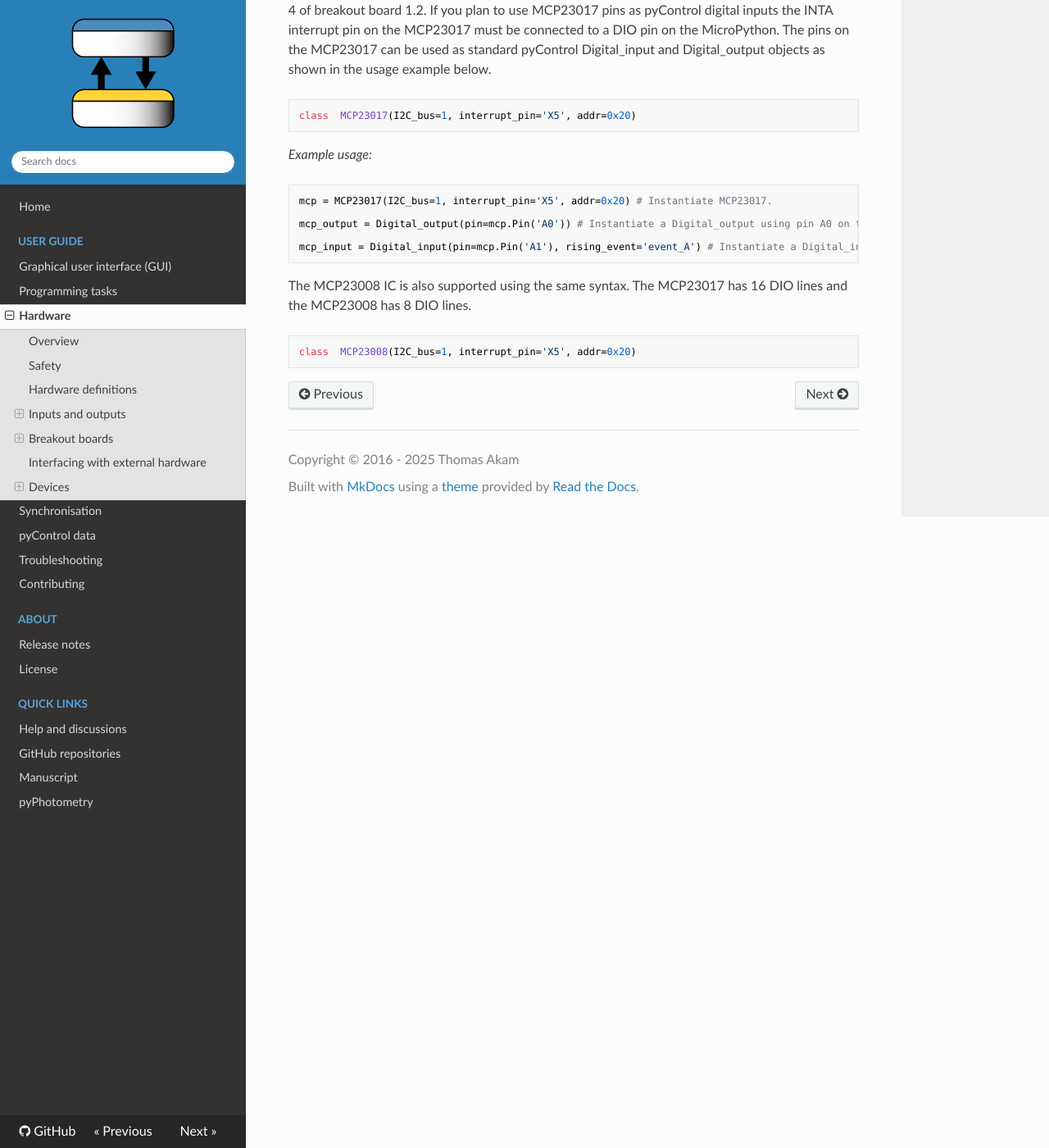
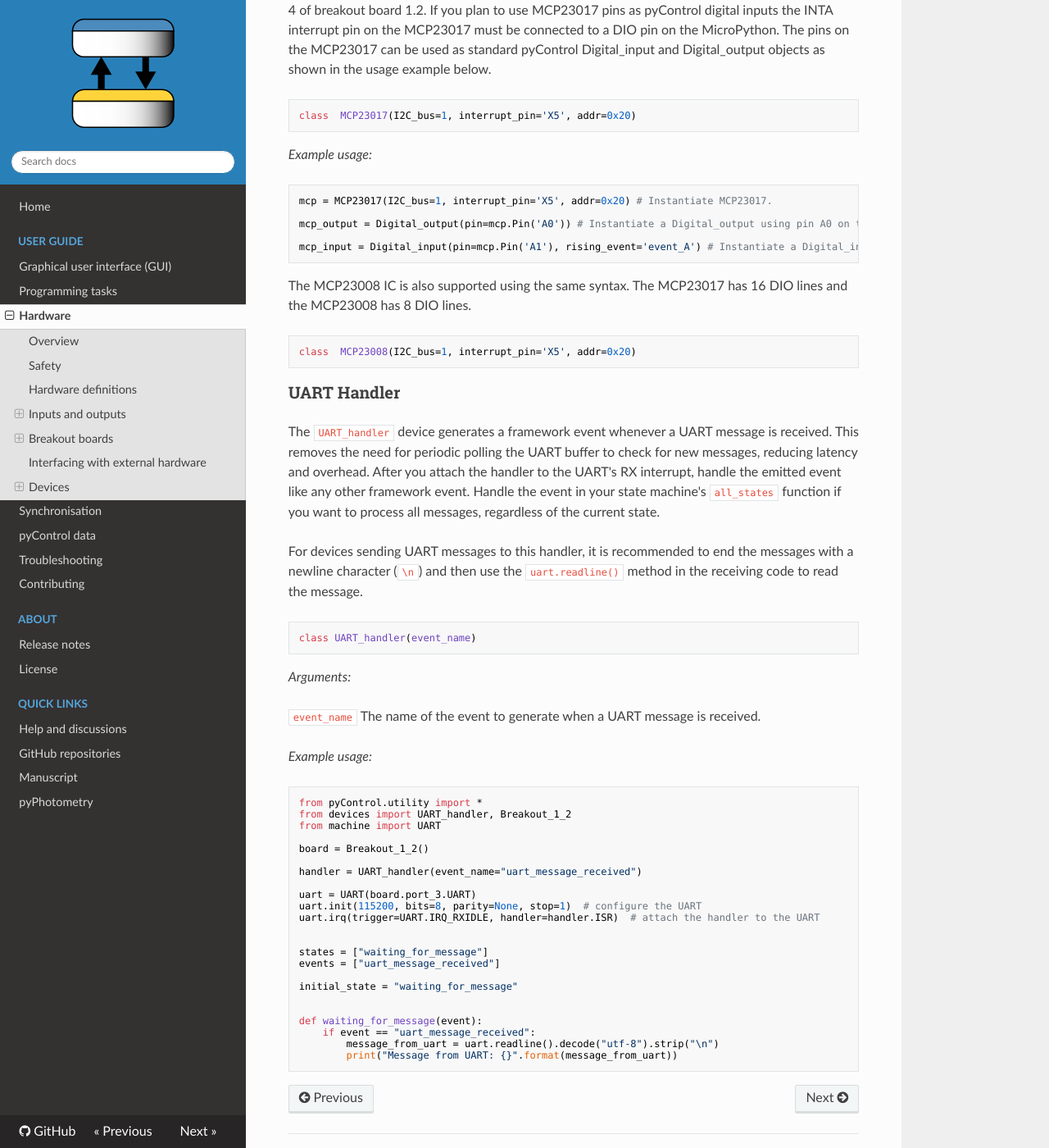
Before and after one commit to pyControl/docs, an MkDocs documentation site: the page built from docs/user-guide/hardware.md, in a window 1280 px wide and 1400 px high, scrolled down 31068 px. Shown: the whole window at 82% size. Built offline with MkDocs 1.6.1, drawn with Linux system fonts in a browser that asks for light colours; nearby versions of some CDN libraries.

Commit message:
UART handler docs

````diff
--- a/docs/user-guide/hardware.md
+++ b/docs/user-guide/hardware.md
@@ -891,3 +891,49 @@
 ```python
 class  MCP23008(I2C_bus=1, interrupt_pin='X5', addr=0x20)
 ```
+
+### UART Handler
+
+The `UART_handler` device generates a framework event whenever a UART message is received.
+This removes the need for periodic polling the UART buffer to check for new messages, reducing latency and overhead.
+After you attach the handler to the UART's RX interrupt, handle the emitted event like any other framework event.
+Handle the event in your state machine's `all_states` function if you want to process all messages, regardless of the current state.
+
+For devices sending UART messages to this handler, it is recommended to end the messages with a newline character (`\n`) and then use the `uart.readline()` method in the receiving code to read the message.
+
+```python
+class UART_handler(event_name)
+```
+
+*Arguments:*
+
+`event_name` The name of the event to generate when a UART message is received.
+
+
+*Example usage:*
+
+```python
+from pyControl.utility import *
+from devices import UART_handler, Breakout_1_2
+from machine import UART
+
+board = Breakout_1_2()
+
+handler = UART_handler(event_name="uart_message_received")
+
+uart = UART(board.port_3.UART)
+uart.init(115200, bits=8, parity=None, stop=1)  # configure the UART
+uart.irq(trigger=UART.IRQ_RXIDLE, handler=handler.ISR)  # attach the handler to the UART
+
+
+states = ["waiting_for_message"]
+events = ["uart_message_received"]
+
+initial_state = "waiting_for_message"
+
+
+def waiting_for_message(event):
+    if event == "uart_message_received":
+        message_from_uart = uart.readline().decode("utf-8").strip("\n")
+        print("Message from UART: {}".format(message_from_uart))
+```
````
